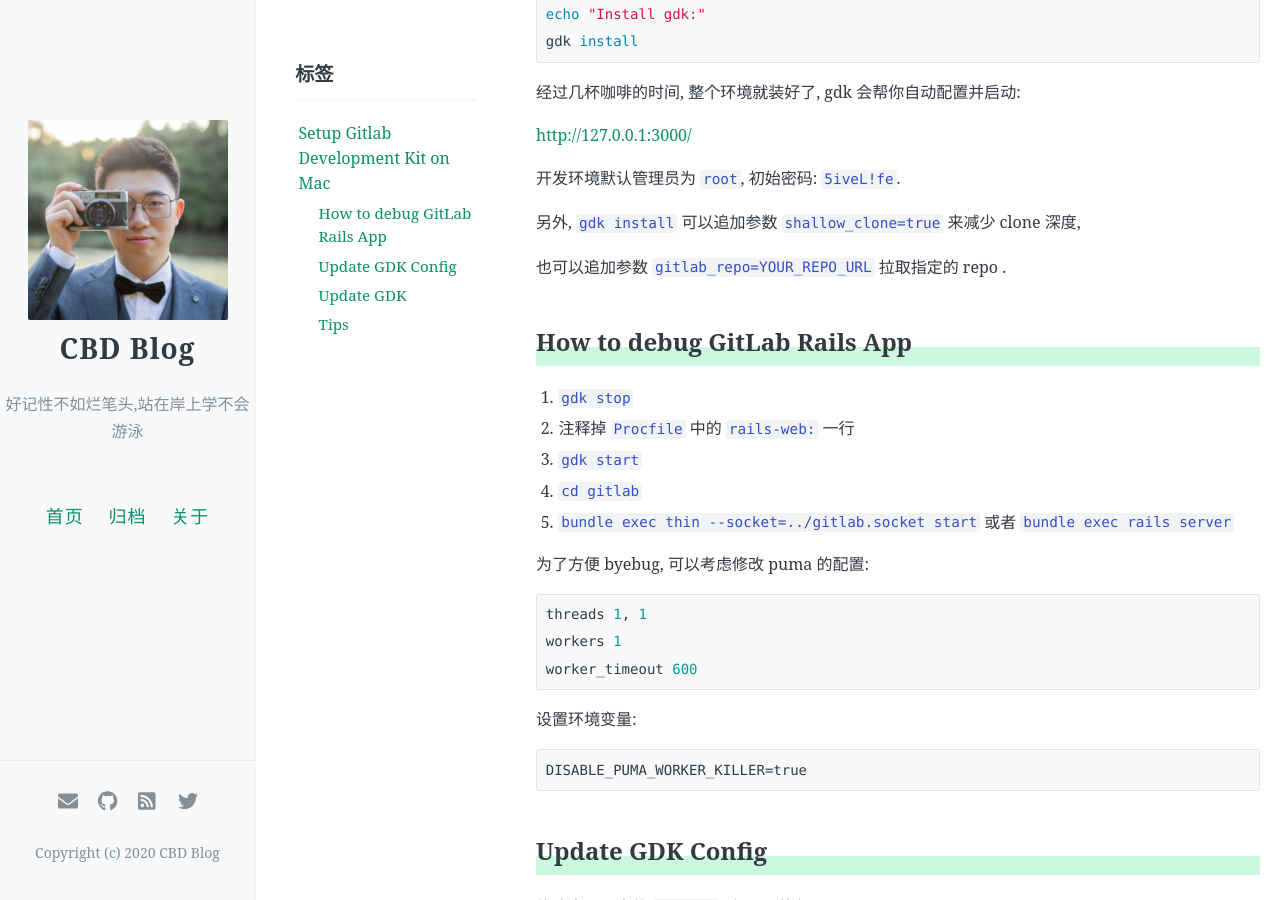
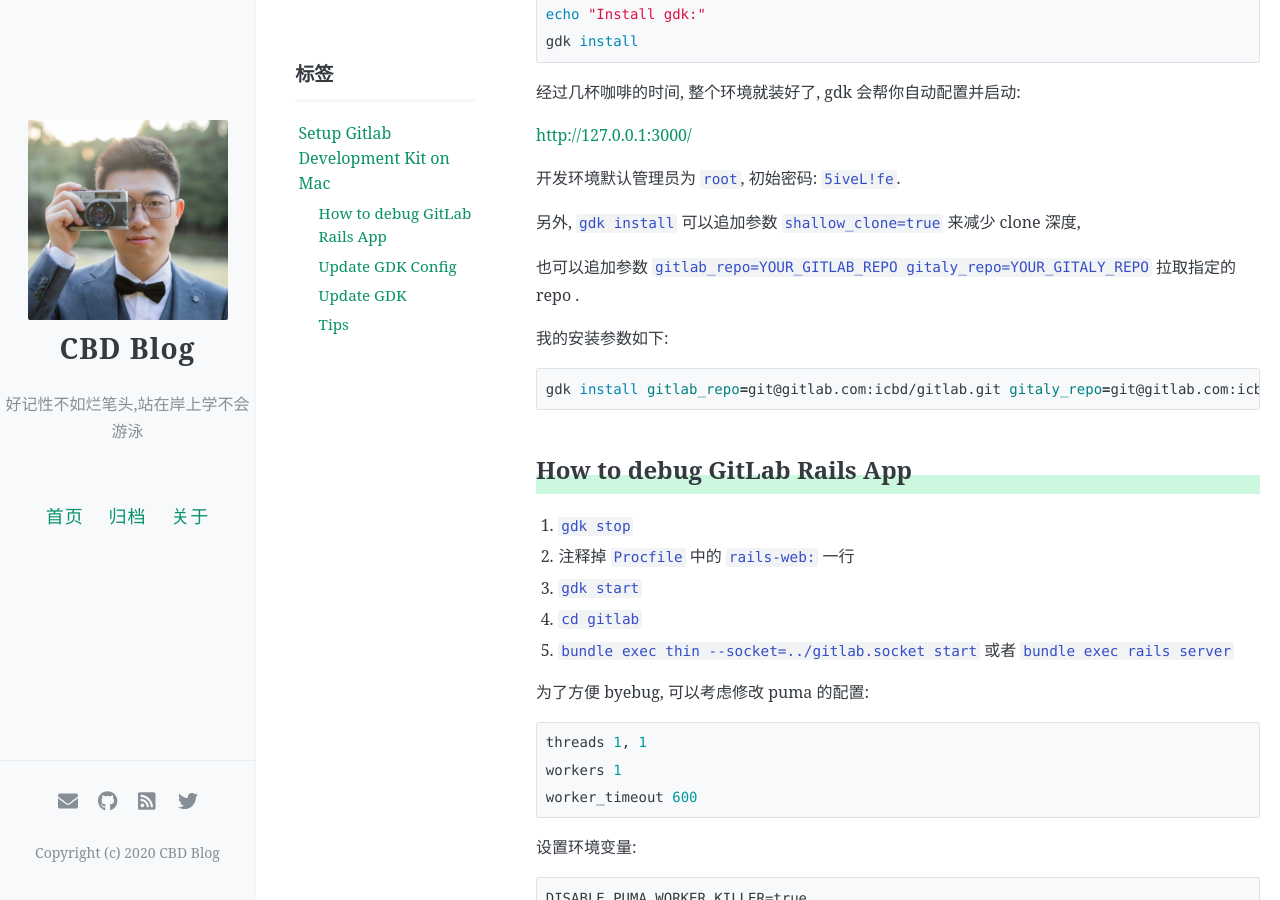
Before and after one commit to icbd/icbd.github.io, a Jekyll site: the page built from _posts/gitlab/2021-03-23-mac-setup-gdk.md, in a window 1280 px wide and 900 px high, scrolled down 700 px. Built offline with Jekyll 4.4.1, drawn with Linux system fonts in a browser that asks for light colours; comment, search, counter and statistics services are not loaded.

Commit message:
Update 2021-03-23-mac-setup-gdk.md

````diff
--- a/_posts/gitlab/2021-03-23-mac-setup-gdk.md
+++ b/_posts/gitlab/2021-03-23-mac-setup-gdk.md
@@ -39,7 +39,13 @@ gdk install
 
 另外, `gdk install` 可以追加参数 `shallow_clone=true` 来减少 clone 深度,
 
-也可以追加参数 `gitlab_repo=YOUR_REPO_URL` 拉取指定的 repo .
+也可以追加参数 `gitlab_repo=YOUR_GITLAB_REPO gitaly_repo=YOUR_GITALY_REPO` 拉取指定的 repo .
+
+我的安装参数如下:
+
+```zsh
+gdk install gitlab_repo=git@gitlab.com:icbd/gitlab.git gitaly_repo=git@gitlab.com:icbd/gitaly.git
+```
 
 ## How to debug GitLab Rails App
 
````
